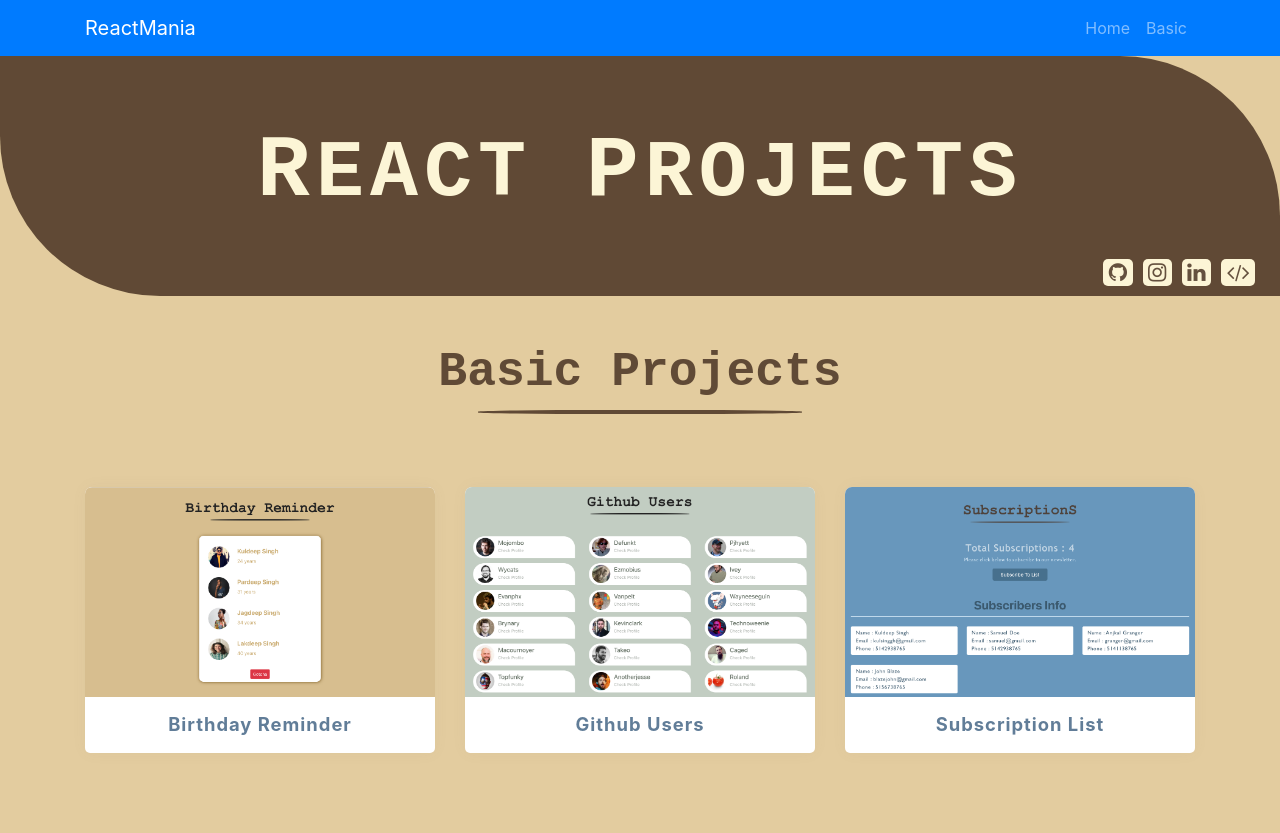
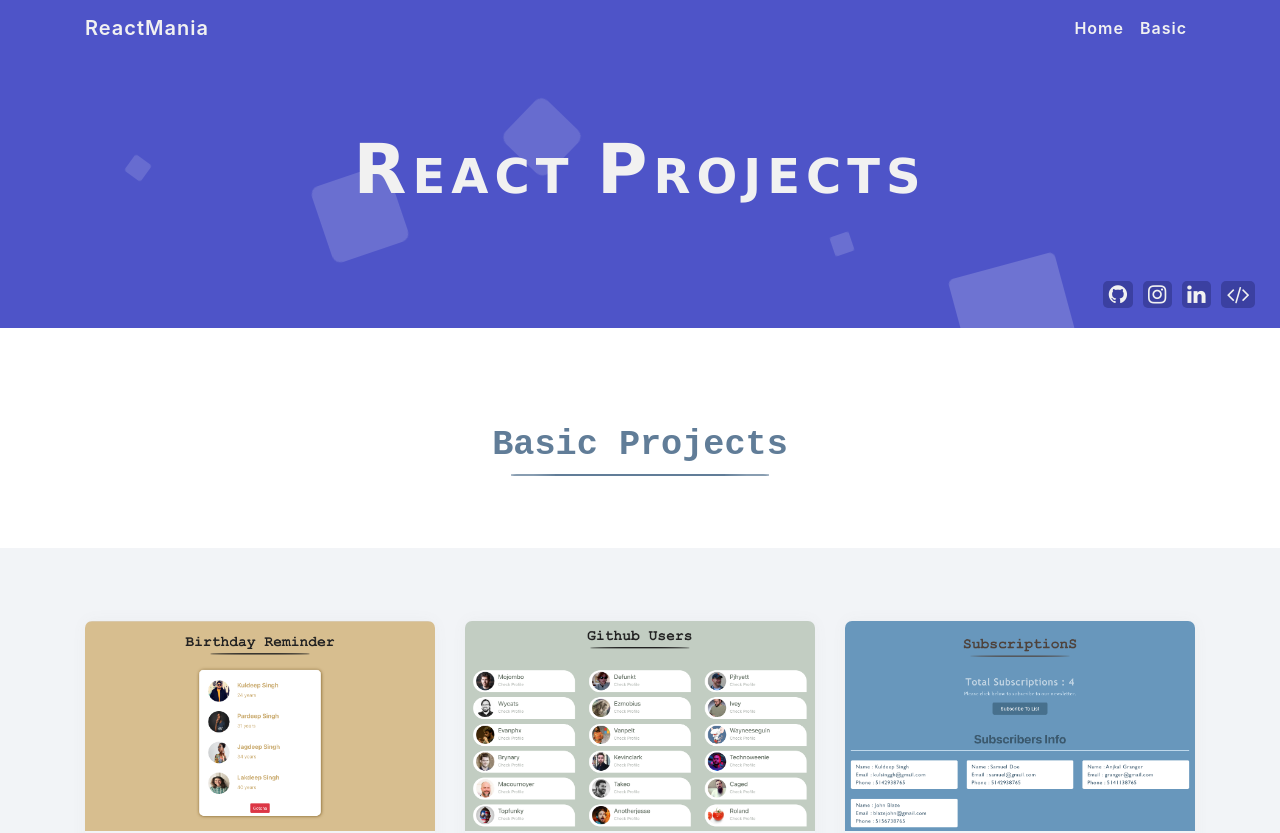
Before and after one commit to Gilpix/React-Projects, a React (Create React App) app: page / in a window 1280 px wide. Shown: the top 833 px of the page. Built offline with nearby package versions, Linux system fonts and the light colour scheme.

Commit message:
Home header background animation added and main colors updated

```diff
--- a/src/components/Home.js
+++ b/src/components/Home.js
@@ -8,16 +8,32 @@ import { projectsData } from ".././projectsData";
 
 function Home() {
     // document.body.style = 'background: #f7efc5'
-    document.body.style = 'background: #E3CC9F'
+    // document.body.style = 'background: #E3CC9F'
+    document.body.style = 'background:  transparent';
+
 
 
     // const [project, setProject] = React.useState('hhhh');
 
     return (
-        <div>
-            <div className='header'>
+        <div className='basic_project_containe '>
+
+            <div className='header area'>
+                <ul className="circles">
+                    <li></li>
+                    <li></li>
+                    <li></li>
+                    <li></li>
+                    <li></li>
+                    <li></li>
+                    <li></li>
+                    <li></li>
+                    <li></li>
+                    <li></li>
+                </ul>
+
                 <h1 className='header-text'>
-                    {/* <i className="fa fa-spinner fa-spin fa-xs "></i> */}
+
                     <span className='letter-anim transition big-letter'>R</span>
                     <span className='letter-anim transition'>e</span>
                     <span className='letter-anim transition'>a</span>
@@ -26,7 +42,7 @@ function Home() {
                     <span> </span>
 
 
-                    <span className='letter-anim transition big-letter'>P</span>
+                    <span className='letter-anim transition big-letter'>p</span>
                     <span className='letter-anim transition'>r</span>
                     <span className='letter-anim transition'>o</span>
                     <span className='letter-anim transition'>j</span>
@@ -51,12 +67,14 @@ function Home() {
                 </div>
             </div>
 
-            <div className='my-5 text-center'>
+            <div className='my-5 pt-5 text-center'>
                 <h1 className='heading-text' >Basic Projects</h1>
                 <hr className='heading-hr'></hr>
             </div>
 
-            <div className='container mt-5'>
+            <div className=" pt-4">
+                <div className='basic_project_container py-5 ' >
+                    <div className='container  ' >
                         <div className='row'>
                             {projectsData.map((data) => {
                                 const { id, name, image, learn, link } = data;
@@ -84,6 +102,9 @@ function Home() {
                             })}
                         </div>
                     </div>
+                </div>
+
+            </div>
 
             <div className='footer'>
                 <h5 className='footer-text'>Handcrafted by Kuldeep Singh</h5>
--- a/src/index.css
+++ b/src/index.css
@@ -1,6 +1,12 @@
 :root {
-  --mainColor: rgba(73, 51, 35, 0.85);
-  --mainTextColor: rgb(252, 245, 214);
+  --mainColor: #4e54c8;
+  --mainTextColor: rgb(241, 241, 241);
+  --blueLight: rgb(178, 185, 241);
+  /* --mainTextColor: rgb(241, 241, 241); */
+  /* --blueLight: rgb(178, 185, 241); */
+
+  /* --mainColor: rgba(73, 51, 35, 0.85);
+  --mainTextColor: rgb(252, 245, 214); */
 }
 
 body {
@@ -25,6 +31,36 @@ code {
 
 .link:hover {
   text-decoration: none;
+}
+
+#navbar_top {
+  /* background-color: var(--mainColor) !important; */
+  /* color: white !important; */
+  /* background-color: transparent !important; */
+  background-color: var(--mainColor) !important;
+}
+.navbar-dark .navbar-nav .nav-link,
+.navbar-dark .navbar-brand {
+  color: var(--mainTextColor) !important;
+  letter-spacing: 1px;
+  border-bottom: 2px solid transparent;
+  font-weight: 600;
+}
+
+.navbar-dark .navbar-nav .nav-link:hover {
+  color: white !important;
+
+  /* background-color: white; */
+  text-shadow: 0px 0px 1px rgb(0, 0, 0);
+  border-bottom: 2px solid white;
+}
+
+.navbar-dark .navbar-brand:hover {
+  color: var(--blueLight) !important;
+
+  /* background-color: white; */
+  /* text-shadow: 0px 0px 1px rgb(0, 0, 0); */
+  /* border-bottom: 1px solid white; */
 }
 
 /* #################### */
@@ -73,40 +109,46 @@ code {
   width: 100%;
   /* background-color: #222; */
   /* background-color: #ba8b57; */
-  background-color: var(--mainColor);
+  /* background-color: var(--mainColor); */
+  background-color: #1f203a;
   /* opacity: 0.8; */
   display: grid;
   place-items: center;
-  border-bottom-left-radius: 160px;
-  border-top-right-radius: 160px;
-  max-height: 400px;
+  /* border-bottom-left-radius: 160px;
+  border-top-right-radius: 160px; */
+  max-height: 270px;
   position: relative;
+  padding-bottom: 5vh;
 }
 
 .header-text {
-  font-size: 5rem;
+  font-size: 3rem;
   color: var(--mainTextColor);
+  /* color: rgb(178, 185, 241); */
   font-weight: 700;
   font-family: monospace;
   letter-spacing: 6px !important;
+  text-transform: uppercase;
+  font-family: Verdana, Geneva, Tahoma, sans-serif;
+  z-index: 99999 !important;
 }
+/* .App-logo {
+  height: 5rem;
+  color: #fff;
+} */
 
 .big-letter {
-  font-size: 5.5rem;
-}
-
-.letter-anim {
-  text-transform: uppercase;
+  font-size: 4.3rem;
 }
 
 .letter-anim:hover {
-  text-shadow: 0px -40px 0px rgb(252, 249, 217);
+  text-shadow: 0px -40px 0px var(--blueLight);
   color: transparent;
 }
 
 .social-icons-div {
   position: absolute;
-  bottom: 10px;
+  bottom: 20px;
   /* right: 40px; */
   margin-right: 40px;
   width: 100%;
@@ -115,16 +157,22 @@ code {
 
 .social-icons {
   margin: 0px 5px;
-  color: var(--mainColor);
-  background-color: var(--mainTextColor);
+
+  color: var(--mainTextColor);
+  /* background-color: var(--mainTextColor); */
+  background-color: #3b40a1;
+
   border-radius: 5px;
   padding: 5.5px !important;
   /* border: 2px solid var(--mainColor); */
 }
 
 .social-icons:hover {
-  color: var(--mainTextColor);
-  background-color: var(--mainColor);
+  /* color: var(--mainTextColor); */
+  color: var(--mainColor);
+  /* background-color: var(--mainColor); */
+  background-color: var(--mainTextColor);
+  box-shadow: 0px 0px 10px rgb(178, 185, 241);
   /* border: 2px solid var(--mainTextColor); */
 }
 
@@ -139,7 +187,7 @@ code {
   padding: 11px 2px;
 }
 .project-block {
-  background-color: #ffffff;
+  background-color: transparent;
   box-shadow: 0px 0px 15px rgba(119, 124, 124, 0.05);
   /* border-top: 2px solid transparent; */
   border-bottom: 2px solid transparent;
@@ -178,32 +226,48 @@ code {
 }
 
 .heading-text {
-  font-size: 3rem;
+  font-size: 2.2rem;
   /* color: #222; */
-  color: var(--mainColor);
+  /* color: var(--mainColor); */
+  color: rgb(97, 125, 152);
   font-family: "Courier New", Courier, monospace;
   font-weight: 900;
 }
 
 .heading-hr {
-  border: 2px solid var(--mainColor);
-  border-radius: 40%;
-  width: 25%;
+  border: 1px solid rgb(97, 125, 152);
+  border-radius: 30%;
+  width: 20%;
   margin: 0 auto;
+}
+
+.basic_project_container {
+  background-color: rgba(97, 125, 152, 0.081);
+  background-repeat: no-repeat !important;
+  background-size: 100% 100%;
+
+  /* background: linear-gradient(
+      rgba(255, 255, 255, 0.775),
+      rgba(255, 255, 255, 0.373)
+    ),
+    url(https://img.rawpixel.com/s3fs-private/rawpixel_images/website_content/p-448-pai-654.jpg?w=800&dpr=1&fit=default&crop=default&q=65&vib=3&con=3&usm=15&bg=F4F4F3&ixlib=js-2.2.1&s=d163cc5998481eae9699de0794e87024) !important; */
+
+  /* object-fit: contain; */
 }
 
 @media only screen and (max-width: 768px) {
   /* For mobile phones: */
 
   .header {
-    height: 20vh;
-    border-bottom-left-radius: 50px;
-    border-bottom-right-radius: 50px;
+    height: 25vh;
+    /* border-bottom-left-radius: 50px;
+    border-bottom-right-radius: 50px; */
     border-top-right-radius: 0px;
+    padding-bottom: 1%;
   }
 
   .header-text {
-    font-size: 2rem;
+    font-size: 1.9rem;
     line-height: 2rem;
     margin-bottom: 20px;
     letter-spacing: 4px !important;
@@ -215,7 +279,7 @@ code {
   }
 
   .big-letter {
-    font-size: 2.7rem;
+    font-size: 2.5rem;
   }
 
   .social-icons-div {
@@ -478,3 +542,120 @@ code {
     font-size: 2.3rem !important;
   }
 }
+/* ############################### */
+
+.area {
+  background: #4e54c8;
+  background: -webkit-linear-gradient(to left, #8f94fb, #4e54c8);
+  width: 100%;
+  height: 100vh;
+}
+
+.circles {
+  position: absolute;
+  top: 0;
+  left: 0;
+  width: 100%;
+  height: 100%;
+  overflow: hidden;
+}
+
+.circles li {
+  position: absolute;
+  display: block;
+  list-style: none;
+  width: 20px;
+  height: 20px;
+  background: rgba(255, 255, 255, 0.2);
+  animation: animate 25s linear infinite;
+  bottom: -150px;
+}
+
+.circles li:nth-child(1) {
+  left: 25%;
+  width: 80px;
+  height: 80px;
+  animation-delay: 0s;
+}
+
+.circles li:nth-child(2) {
+  left: 10%;
+  width: 20px;
+  height: 20px;
+  animation-delay: 2s;
+  animation-duration: 12s;
+}
+
+.circles li:nth-child(3) {
+  left: 70%;
+  width: 20px;
+  height: 20px;
+  animation-delay: 4s;
+}
+
+.circles li:nth-child(4) {
+  left: 40%;
+  width: 60px;
+  height: 60px;
+  animation-delay: 0s;
+  animation-duration: 18s;
+}
+
+.circles li:nth-child(5) {
+  left: 65%;
+  width: 20px;
+  height: 20px;
+  animation-delay: 0s;
+}
+
+.circles li:nth-child(6) {
+  left: 75%;
+  width: 110px;
+  height: 110px;
+  animation-delay: 3s;
+}
+
+.circles li:nth-child(7) {
+  left: 35%;
+  width: 150px;
+  height: 150px;
+  animation-delay: 7s;
+}
+
+.circles li:nth-child(8) {
+  left: 50%;
+  width: 25px;
+  height: 25px;
+  animation-delay: 15s;
+  animation-duration: 45s;
+}
+
+.circles li:nth-child(9) {
+  left: 20%;
+  width: 15px;
+  height: 15px;
+  animation-delay: 2s;
+  animation-duration: 35s;
+}
+
+.circles li:nth-child(10) {
+  left: 85%;
+  width: 150px;
+  height: 150px;
+  animation-delay: 0s;
+  animation-duration: 11s;
+}
+
+@keyframes animate {
+  0% {
+    transform: translateY(0) rotate(0deg);
+    opacity: 1;
+    border-radius: 0;
+  }
+
+  100% {
+    transform: translateY(-1000px) rotate(720deg);
+    opacity: 0;
+    border-radius: 50%;
+  }
+}
```
Lines whose indentation alone changed are shown as unchanged.
